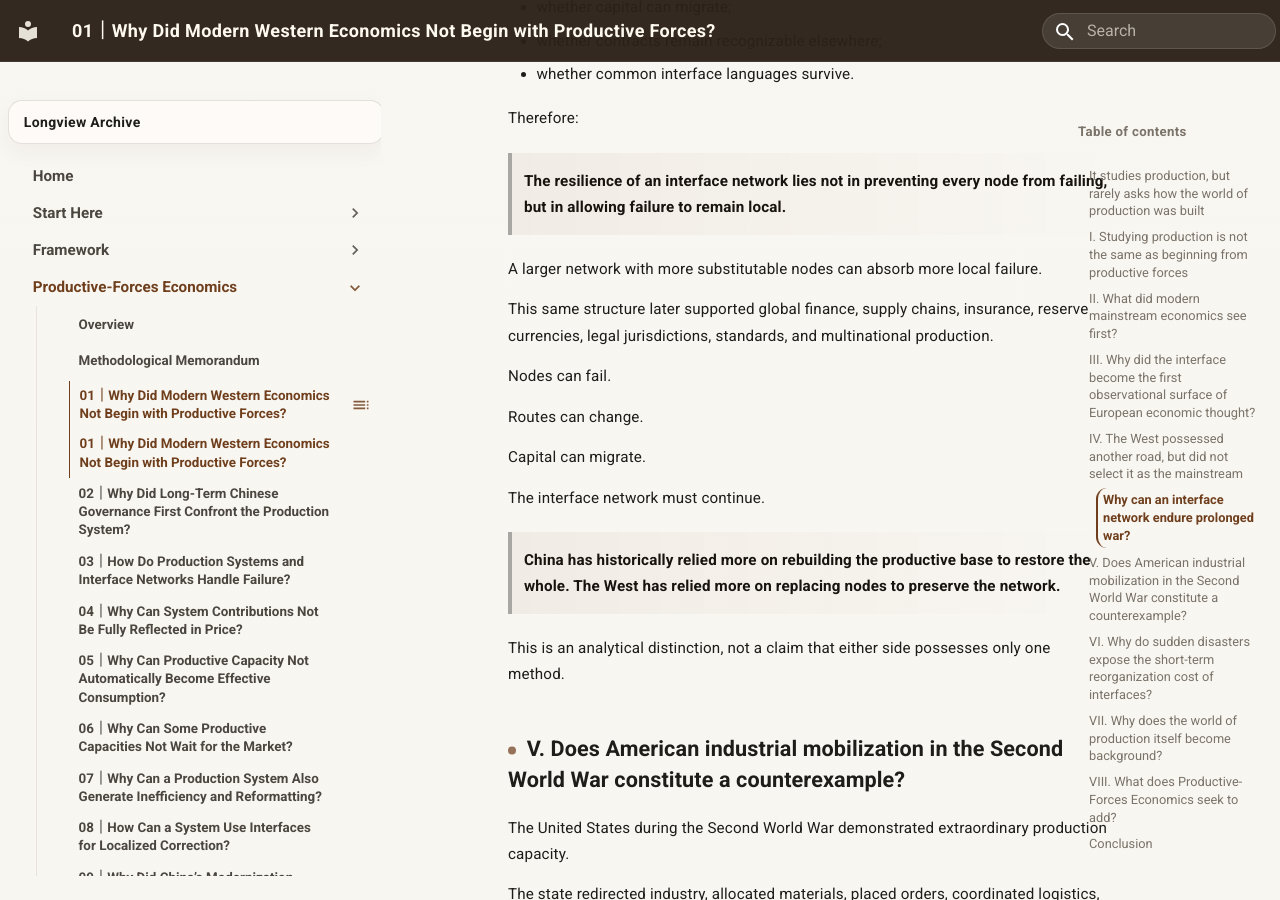
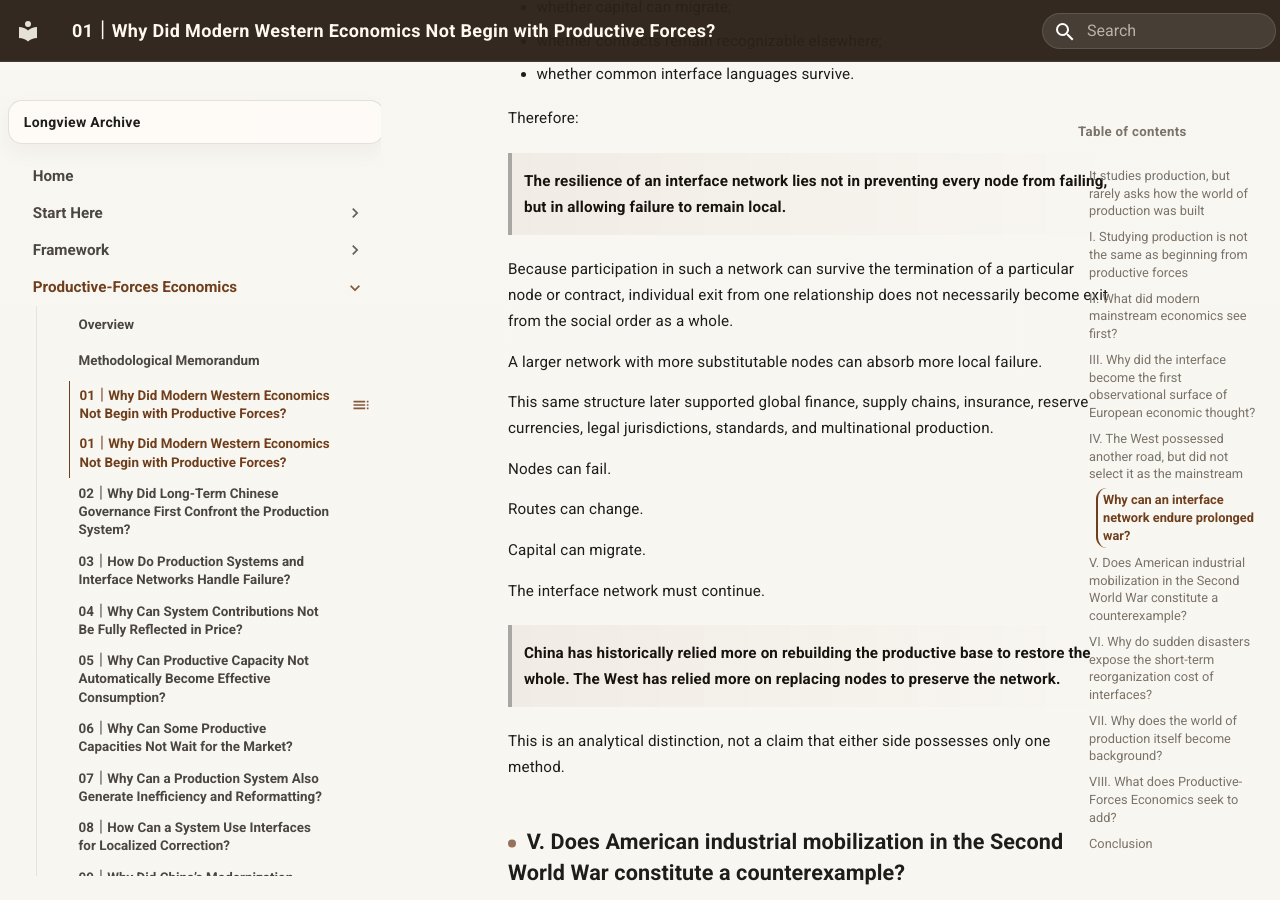
Before and after one commit to guanshi1688/longview-archive, an MkDocs documentation site: the page built from docs/essays/english/productive-forces-economics/01-western-economics.md, in a window 1280 px wide and 900 px high, scrolled down 7652 px. Built offline with MkDocs 1.6.1 and Material for MkDocs 9.7.7, drawn with Linux system fonts in a browser that asks for light colours; some of the changed lines change nothing that is shown; some of the changed text lies outside the part shown.

Commit message:
Update 01-western-economics.md

```diff
--- a/docs/essays/english/productive-forces-economics/01-western-economics.md
+++ b/docs/essays/english/productive-forces-economics/01-western-economics.md
@@ -1,4 +1,4 @@
-# Why Did Modern Western Economics Not Begin with Productive Forces?
+# 01 Why Did Modern Western Economics Not Begin with Productive Forces?
 
 ## It studies production, but rarely asks how the world of production was built
 
@@ -265,6 +265,8 @@ Therefore:
 
 > **The resilience of an interface network lies not in preventing every node from failing, but in allowing failure to remain local.**
 
+Because participation in such a network can survive the termination of a particular node or contract, individual exit from one relationship does not necessarily become exit from the social order as a whole.
+
 A larger network with more substitutable nodes can absorb more local failure.
 
 This same structure later supported global finance, supply chains, insurance, reserve currencies, legal jurisdictions, standards, and multinational production.
```
